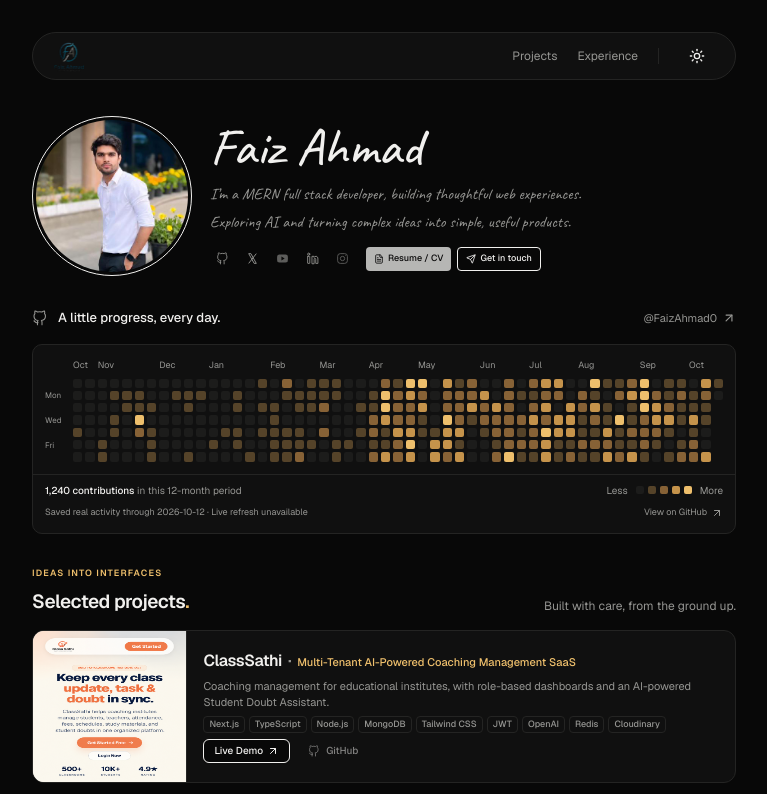
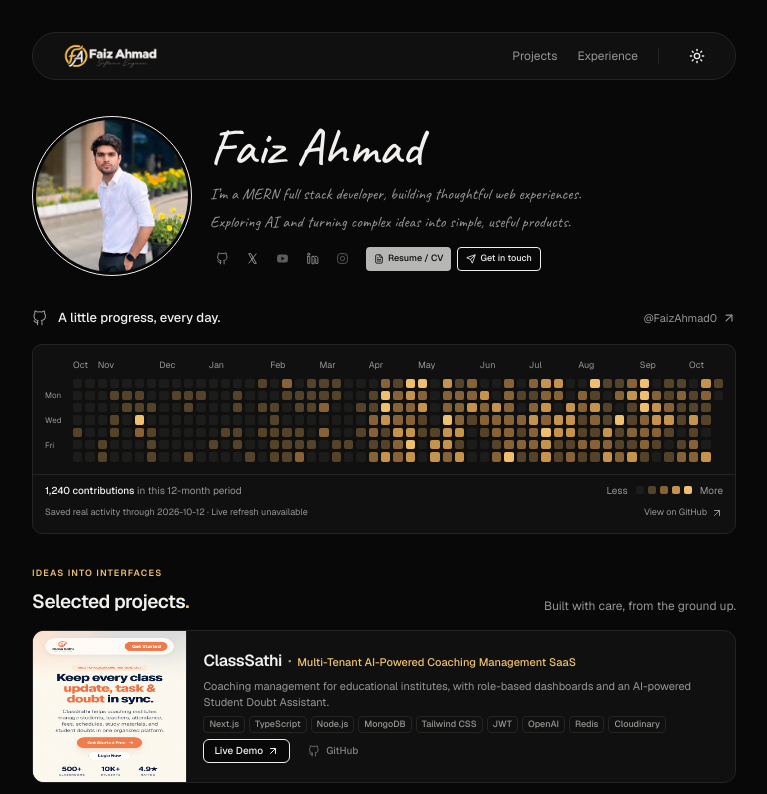
Before and after one commit to FaizAhmad0/portfolio, a Next.js app: page / in a window 1280 px wide. Shown: the top 794 px of the page, without its empty margins (256-1023 px from the left). Built offline with nearby package versions, Linux system fonts and the light colour scheme; no server answers.

Commit message:
fi: update the nav logo

```diff
--- a/src/app/globals.css
+++ b/src/app/globals.css
@@ -129,8 +129,9 @@
   opacity: 0.75;
 }
 .nav-logo {
-  height: 32px;
-  width: 32px;
+  height: auto;
+  width: 112px;
+  flex-shrink: 0;
 }
 [data-slot="button"][data-size="sm"] {
   font-size: 11px;
@@ -510,8 +511,8 @@ a.social-link:hover {
 }
 @media (max-width: 380px) {
   .nav-logo {
-    width: 24px;
-    height: 24px;
+    width: 92px;
+    height: auto;
   }
   nav > div {
     gap: 6px;
--- a/src/app/page.tsx
+++ b/src/app/page.tsx
@@ -17,6 +17,7 @@ import { Card } from "@/components/ui/card";
 import { Separator } from "@/components/ui/separator";
 import { Badge } from "@/components/ui/badge";
 import { ThemeToggle } from "@/components/theme-toggle";
+import { NavLogo } from "@/components/nav-logo";
 import { Reveal } from "@/components/reveal";
 import { ExperienceRow } from "@/components/experience-row";
 import { ProjectCardHeight } from "@/components/project-card-height";
@@ -62,13 +63,7 @@ export default function Home() {
               aria-label="Faiz Ahmad home"
               className="flex items-center gap-2.5 text-sm font-semibold tracking-tight"
             >
-              <Image
-                src="/logo.png"
-                alt=""
-                width={32}
-                height={32}
-                className="nav-logo rounded-sm object-contain"
-              />
+              <NavLogo />
             </a>
             <div className="flex items-center gap-3 text-[11px] sm:gap-5 sm:text-xs">
               <a className="nav-link" href="#projects">
--- /dev/null
+++ b/src/components/nav-logo.tsx
@@ -0,0 +1,32 @@
+"use client";
+
+import Image from "next/image";
+import { useSyncExternalStore } from "react";
+
+function subscribe(callback: () => void) {
+  const observer = new MutationObserver(callback);
+  observer.observe(document.documentElement, {
+    attributes: true,
+    attributeFilter: ["data-theme"],
+  });
+  return () => observer.disconnect();
+}
+
+export function NavLogo() {
+  const light = useSyncExternalStore(
+    subscribe,
+    () => document.documentElement.dataset.theme === "light",
+    () => false,
+  );
+
+  return (
+    <Image
+      src={light ? "/logo-light.png" : "/logo-dark.png"}
+      alt=""
+      width={1600}
+      height={573}
+      sizes="(max-width: 380px) 92px, 112px"
+      className="nav-logo rounded-sm object-contain"
+    />
+  );
+}
```
Also changed, not shown: public/logo-dark.png (added), public/logo-light.png (added).
